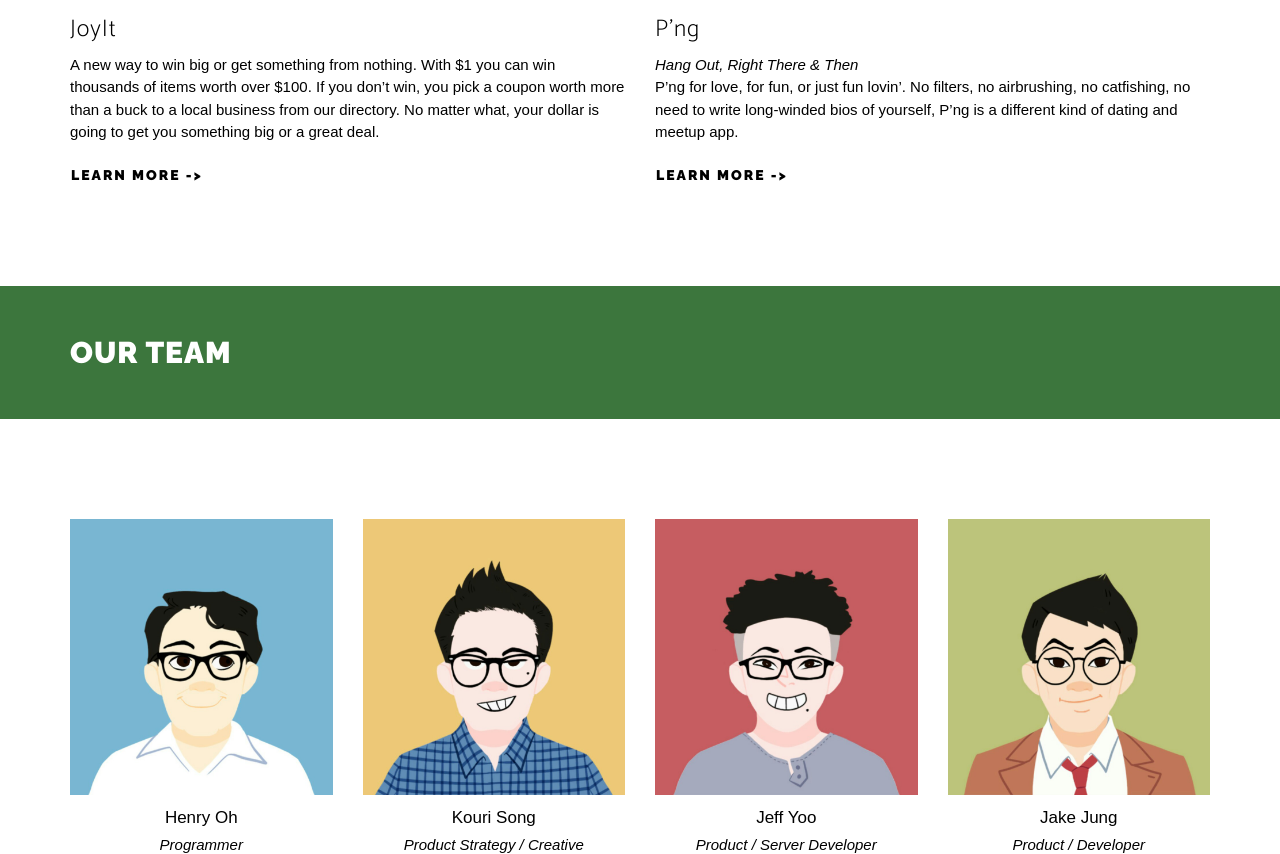
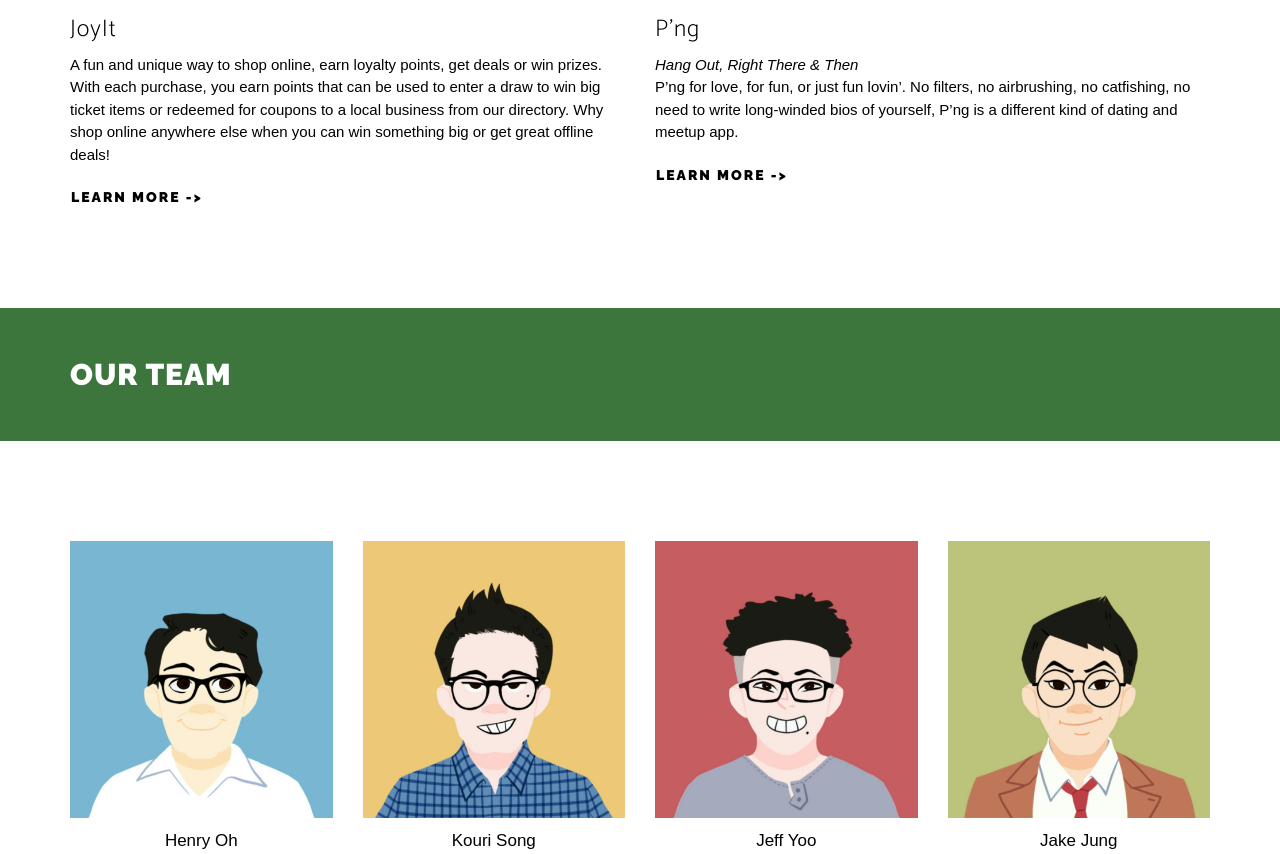
Before and after one commit to jakehjung/TriSquareLabsLanding, a website: page index.html in a window 1280 px wide. Shown: the part 2528-3382 px from the top of the page. Drawn offline with nearby package versions, Linux system fonts and the light colour scheme; a web font is replaced by a local one.

Commit message:
joyit description change

```diff
--- a/index.html
+++ b/index.html
@@ -203,7 +203,7 @@
                 <div class="col-md-6">
                     <img src="img/joyit.png" style="width:100%;">
                     <h3>JoyIt</h3>
-                    <p>A new way to win big or get something from nothing. With $1 you can win thousands of items worth over $100. If you don’t win, you pick a coupon worth more than a buck to a local business from our directory. No matter what, your dollar is going to get you something big or a great deal.</p>
+                    <p>A fun and unique way to shop online, earn loyalty points, get deals or win prizes. With each purchase, you earn points that can be used to enter a draw to win big ticket items or redeemed for coupons to a local business from our directory. Why shop online anywhere else when you can win something big or get great offline deals!</p>
                     <a href="#" class="btn btn-ts">Learn More -></a>
                 </div>
                 <div class="col-md-6">
```
